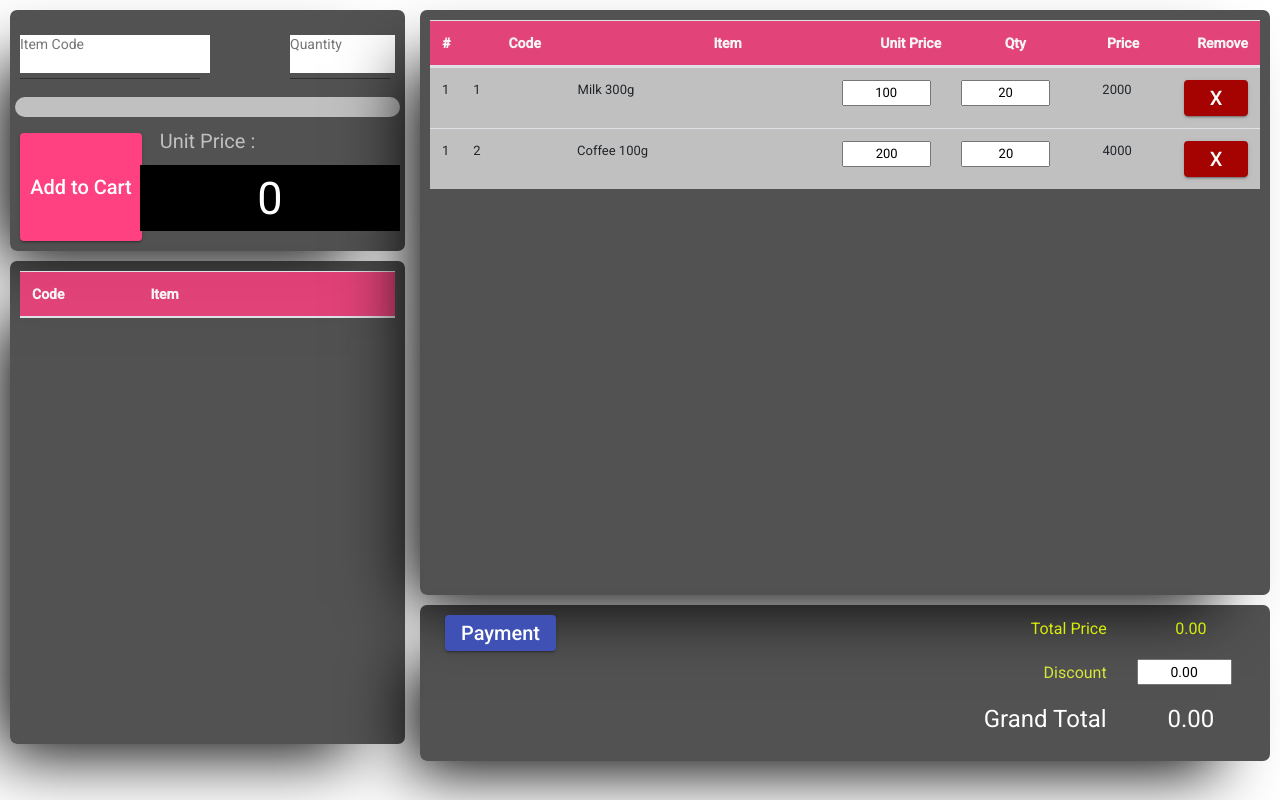
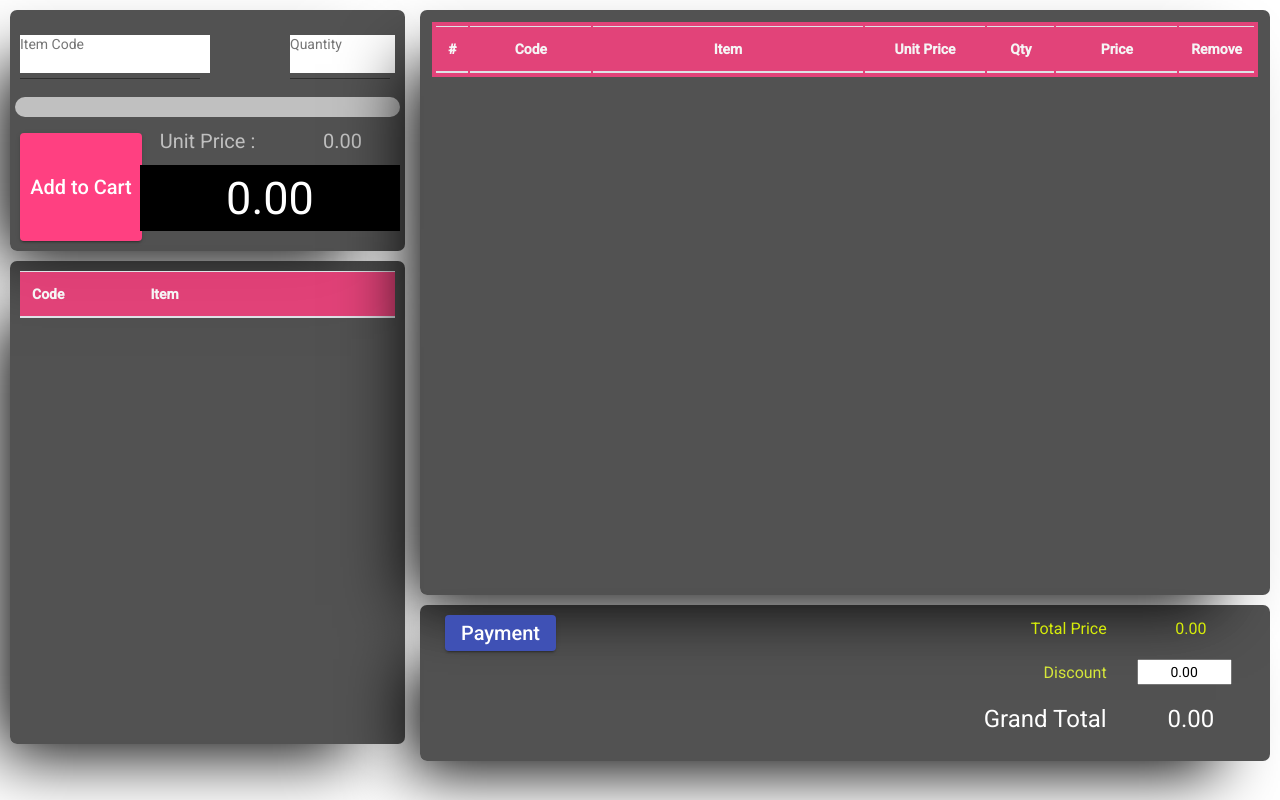
Before and after one commit to millesinghe/xTreamPOS-UI, an Angular app: page / in a window 1280 px wide. Built offline with nearby package versions, Linux system fonts and the light colour scheme.

Commit message:
Implementing Item add into Cart and table css modifications

```diff
--- a/src/app/cartitem/cartitem.component.html
+++ b/src/app/cartitem/cartitem.component.html
@@ -1,49 +1,49 @@
 <table class="table">
     <thead style="background-color: #ff4081d4; color:whitesmoke; ">
         <tr>
-            <th style="width:30px; text-align: center;">
+            <th style="width:30px;" class="tableContent">
                 #
             </th>
-            <th style="width:130px; text-align: center;">
+            <th style="width:130px;" class="tableContent">
                 Code
             </th>
-            <th style="width:300px; text-align: center;">
+            <th style="width:300px;" class="tableContent">
                 Item
             </th>
-            <th style="width:130px;">
+            <th style="width:130px;" class="tableContent">
                 Unit Price
             </th>
-            <th style="width:70px; ">
+            <th style="width:70px;" class="tableContent">
                 Qty
             </th>
-            <th style="width:130px; text-align: center;">
+            <th style="width:130px;" class="tableContent">
                 Price
             </th>
-            <th style="width:30px; text-align: center;">
+            <th style="width:30px;" class="tableContent">
                 Remove
             </th>
         </tr>
     </thead>
     <tbody>
         <tr *ngFor='let item of cartList' style="background-color: silver;">
-            <td style="width:30px; font-size: 13px;">
+            <td style="width:42px; font-size: 13px;" class="tableContent">
                 1
             </td>
-            <td style="width:130px; font-size: 13px;">
-                {{item.No}}
+            <td style="width:130px; font-size: 13px;" class="tableContent">
+                {{item.itemNo}}
             </td>
-            <td style="width:330px; font-size: 13px;">
-                {{item.Name}}
+            <td style="width:302px; font-size: 13px;" class="tableContent">
+                {{item.itemName}}
             </td>
-            <td style="width:130px; text-align: center; font-size: 13px;">
-                <input value= {{item.Unit}} style="text-align: center" size="10">
+            <td style="width:130px; font-size: 13px;" class="tableContent">
+                <div style="text-align: center" size="10"> {{item.unitPrice | number:'1.2-2'}} </div>
             </td>
-            <td style="width:70px; text-align: center; font-size: 13px;">
-                <input value= {{item.Qty}}  style="text-align: center" size="10">
+            <td style="width:70px; font-size: 13px;" class="tableContent">
+                <div style="text-align: center" size="10"> {{item.qty}}  </div>
             </td>
-            <td style="width:130px; text-align: center; font-size: 13px;">
-                {{item.Unit * 1 * item.Qty * 1}}
-            <td style="width:30px; font-size: 13px;">
+            <td style="width:130px; font-size: 13px;" class="tableContent">
+                {{item.total | number:'1.2-2'}}
+            <td>
                 <button mat-raised-button  style="font-size: 20px; color:white; background-color:#a50202;">X</button>
             </td>
         </tr>
--- a/src/app/cartitem/cartitem.component.scss
+++ b/src/app/cartitem/cartitem.component.scss
@@ -7,8 +7,11 @@ tbody {
 
   thead tr {
     display: table;
+    table-layout: fixed;
+  }
 
-    table-layout: fixed;
+  .table td{
+    padding: 0.2rem;
   }
 
   thead, tbody tr {
@@ -20,3 +23,12 @@ tbody {
   thead {
     width: calc( 100%)
   }
+
+  .tableContent {
+    text-align: center;
+    vertical-align: middle !important
+  }
+
+  .table {
+    border-collapse: separate !important
+  }
--- a/src/app/cartitem/cartitem.component.ts
+++ b/src/app/cartitem/cartitem.component.ts
@@ -1,4 +1,5 @@
-import { Component, OnInit } from '@angular/core';
+import { Component, Input, OnInit, SimpleChanges } from '@angular/core';
+import { CartItemBean } from '../service/item-data.service';
 
 @Component({
   selector: 'app-cartitem',
@@ -13,10 +14,18 @@ export class CartitemComponent implements OnInit {
 
   ngOnInit(): void {
     this.cartList = [
-      {No:"1",Name :"Milk 300g", Unit : "100", Qty:"20"},
-      {No:"2",Name :"Coffee 100g", Unit : "200", Qty:"20"},
+      // {No:"1",Name :"Milk 300g", Unit : "100", Qty:"20"},
+      // {No:"2",Name :"Coffee 100g", Unit : "200", Qty:"20"},
 
     ]
   }
 
+  ngOnChanges(changes: SimpleChanges): void {
+    if (this.cartList != undefined) {
+      this.cartList.push(this.ItemCart);
+      console.log("++>"+this.cartList)
+    }
+  }
+
+  @Input() ItemCart: CartItemBean[];
 }
--- a/src/app/cashier-view/cashier-view.component.html
+++ b/src/app/cashier-view/cashier-view.component.html
@@ -9,14 +9,14 @@
                                 <div>
                                     <mat-form-field class="example-full-width">
                                         <mat-label>Item Code</mat-label>
-                                        <input (keyup)="onKeypressEvent($event)" [(ngModel)]="selectedItem" class="back-white font-34" size="14" style="padding-left: 5px;padding-right: 5px" matInput placeholder="item-00" value="">
+                                        <input id="itemcode" (keyup)="onKeypressEvent($event)" [(ngModel)]="selectedItemModel" class="back-white font-34" size="14" style="padding-left: 5px;padding-right: 5px" matInput placeholder="item-00" value="">
                                     </mat-form-field>
                                 </div>
                             </div>
                             <div class="col-md-4">
                                 <mat-form-field style="width: 100px;" class="example-full-width">
                                     <mat-label>Quantity</mat-label>
-                                    <input id="qty" (keyup)="calcTotalPrice()" class="back-white font-34" matInput placeholder="00" value="" size="10">
+                                    <input id="qty" [(ngModel)]="modelQty" (keyup)="calcTotalPrice()" class="back-white font-34" matInput placeholder="00" value="" size="10">
                                 </mat-form-field>
                             </div>
                         </div>
@@ -26,7 +26,7 @@
                         <div class="row">
                             <div class="col-md-4">
                                 <div class="example-button-row" style="padding-top: 6px">
-                                    <button (click)="calcTotalPrice()" mat-raised-button color="accent"
+                                    <button (click)="addToCart()" mat-raised-button color="accent"
                                         style="width: 122px; height: 108px; font-size: 20px; padding: 10px; margin-top: 10px;">Add to
                                         Cart</button>
                                 </div>
@@ -40,14 +40,14 @@
                                     </div>
                                     <div class="col-md-6">
                                         <h3 id = "unitPrice" class="d-flex justify-content-center font-20">
-                                            {{ filterItemPrice }}
+                                            {{ filterItemPrice | number:'1.2-2' }}
                                         </h3>
                                     </div>
                                 </div>
                                 <div class="row" style="padding-bottom: 10px; padding-right: 10px;">
                                     <div class="col-md-12 back-black alignT-18px">
                                         <h1 id="Total-Price" class="d-flex justify-content-center">
-                                            {{filterTotal}}
+                                            {{filterTotal | number:'1.2-2'}}
                                         </h1>
                                     </div>
                                 </div>
@@ -66,7 +66,7 @@
                 <div class="col-md-8">
                     <div class="row">
                         <div style="height: 585px;" class="col-md-12 curveCard" >
-                            <app-cartitem></app-cartitem>
+                            <app-cartitem [ItemCart] = "selectedCartItem"></app-cartitem>
                         </div>
                     </div>
                     <div style="padding: 5px;"></div>
--- a/src/app/cashier-view/cashier-view.component.ts
+++ b/src/app/cashier-view/cashier-view.component.ts
@@ -1,6 +1,6 @@
 import { Component, OnInit } from '@angular/core';
 import { strict } from 'assert';
-import {ItemDataService} from "./../service/item-data.service"
+import {CartItemBean, ItemDataService} from "./../service/item-data.service"
 
 @Component({
   selector: 'app-cashier-view',
@@ -9,11 +9,14 @@ import {ItemDataService} from "./../service/item-data.service"
 })
 export class CashierViewComponent implements OnInit {
 
-  selectedItem : string;
+  filterItemCode : string;
   filterItemName: string;
   filterItemPrice : number;
   itemList : [];
+  selectedCartItem : CartItemBean;
   filterTotal : number;
+  modelQty : string;
+  selectedItemModel : string;
 
   constructor(
     private itemService:ItemDataService
@@ -21,13 +24,36 @@ export class CashierViewComponent implements OnInit {
 
   ngOnInit(): void {
     this.filterTotal = 0.00
+    this.filterItemPrice = 0.00
   }
 
-  addToCart(){
-    console.log("Click Add btn")
+  addToCart() : void{
+    this.resetFilter();
+    let item = {} as CartItemBean;
 
+    let itemcode : string = (<HTMLInputElement>document.getElementById("itemcode")).value;
+    let itemName : string = (<HTMLInputElement>document.getElementById("ItemName")).textContent;
+    let unitPrice : number = Number((<HTMLInputElement>document.getElementById("unitPrice")).textContent);
+    let qty : number = Number((<HTMLInputElement>document.getElementById("qty")).value);
 
+    item.itemNo = itemcode
+    item.itemName = itemName;
+    item.qty = qty;
+    item.unitPrice = unitPrice;
+    item.total =  unitPrice * qty;
+    console.log(item);
+    this.selectedCartItem = item;
     console.log("-----END LINE ------");
+  }
+
+  resetFilter() : void {
+    this.filterTotal = 0.00;
+    this.filterItemPrice = 0.00;
+    this.filterItemName = "-";
+    this.selectedItemModel = ""
+    this.itemList = [];
+    this.modelQty = '';
+
   }
 
   onKeypressEvent(event: any) : void{
@@ -46,11 +72,13 @@ export class CashierViewComponent implements OnInit {
     this.itemList = response;
   }
 
-  filterFeedback(response) :void {
+  filterFeedback(item) :void {
     try{
-      this.filterItemName = response.itemName;
-      this.filterItemPrice = response.sellPrice;
-      this.selectedItem = response.itemNo;
+      this.filterItemName = item.itemName;
+      this.filterItemPrice = item.sellPrice;
+      this.selectedItemModel = item.itemNo;
+      let qty : number = Number((<HTMLInputElement>document.getElementById("qty")).value);
+      this.filterTotal = this.filterItemPrice * qty
     } catch(e){
       this.filterItemName = "-"
       this.filterItemPrice = 0.00;
@@ -58,11 +86,9 @@ export class CashierViewComponent implements OnInit {
   }
 
   calcTotalPrice() : void {
-
     let unitPrice : number = Number((<HTMLInputElement>document.getElementById("unitPrice")).textContent);
     let qty : number = Number((<HTMLInputElement>document.getElementById("qty")).value);
     this.filterTotal = unitPrice * qty
-    //var totalPrice = unitPrice * qty;
   }
 
 }
--- a/src/app/service/item-data.service.ts
+++ b/src/app/service/item-data.service.ts
@@ -6,7 +6,22 @@ export class ItemBean {
     public itemNo:string,
     public itemName:string,
     public sellPrice:number,
-    public cummulativeAmount:number
+    public cummulativeAmount:number,
+    public qty : number,
+    public total : number
+  ){
+
+  }
+}
+
+export class CartItemBean {
+  constructor(
+
+    public itemNo:string,
+    public itemName:string,
+    public unitPrice:number,
+    public qty:number,
+    public total : number
   ){
 
   }
@@ -22,6 +37,6 @@ export class ItemDataService {
   ) { }
 
   retrieveItemsById(filteringItem){
-    return this.http.get<ItemBean[]>("http://localhost:8080/item-id/"+ filteringItem);
+    return this.http.get<ItemBean[]>("http://192.168.1.120:8080/item-id/"+ filteringItem);
   }
 }
```
